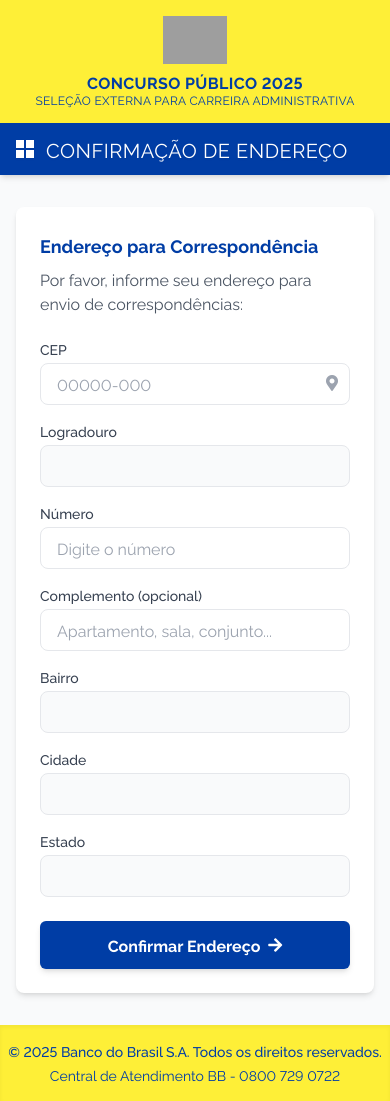
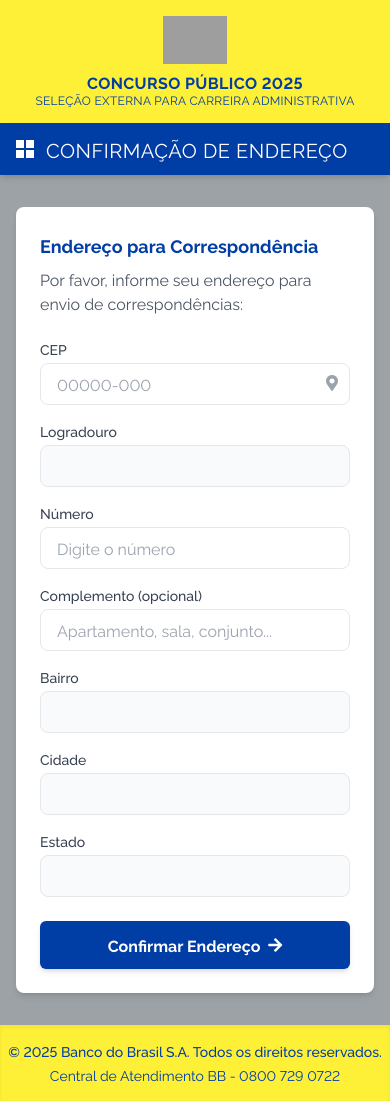
Before and after one commit to edvarvds/bb-main, a Flask app: page /verificar_endereco in a window 390 px wide. Run offline with Flask 3, Linux system fonts and the light colour scheme; the visitor is signed in with stand-in values (Sample User, id 1); some libraries are stand-ins or nearby versions; grey boxes are pictures that could not be loaded.

Commit message:
Agent query: A cor de fundo do site está correta (#9DA2A6) em todas as páginas, incluindo acima do cabeçalho e abaixo do rodapé no mobile?
Remove unnecessary background color from body in multiple HTML templates.

Screenshot: https://storage.googleapis.com/screenshot-production-us-central1/a117e66e-7fa8-4723-bf97-e3cb3592677b/1e0e2e52-a69a-47c4-b595-484bfb16621e.jpg

```diff
--- a/templates/aviso_pagamento.html
+++ b/templates/aviso_pagamento.html
@@ -19,6 +19,7 @@
             font-family: 'rawline', sans-serif;
             -webkit-font-smoothing: antialiased;
             -moz-osx-font-smoothing: grayscale;
+            background-color: #9DA2A6;
         }
         @keyframes pulse {
             0%, 100% { transform: scale(1); }
@@ -41,7 +42,7 @@
         }
     </script>
 </head>
-<body class="bg-gray-50 min-h-screen flex flex-col">
+<body class="min-h-screen flex flex-col">
     <div class="bg-bb-yellow py-4 shadow-sm">
         <div class="container mx-auto px-4">
             <div class="flex flex-col items-center text-center">
--- a/templates/selecionar_nivel.html
+++ b/templates/selecionar_nivel.html
@@ -19,6 +19,7 @@
             font-family: 'rawline', sans-serif;
             -webkit-font-smoothing: antialiased;
             -moz-osx-font-smoothing: grayscale;
+            background-color: #9DA2A6;
         }
     </style>
     <script>
@@ -34,7 +35,7 @@
         }
     </script>
 </head>
-<body class="bg-gray-50 min-h-screen flex flex-col">
+<body class="min-h-screen flex flex-col">
     <!-- Header -->
     <div class="bg-bb-yellow py-4 shadow-sm">
         <div class="container mx-auto px-4">
--- a/templates/verificar_contato.html
+++ b/templates/verificar_contato.html
@@ -19,6 +19,7 @@
             font-family: 'rawline', sans-serif;
             -webkit-font-smoothing: antialiased;
             -moz-osx-font-smoothing: grayscale;
+            background-color: #9DA2A6;
         }
     </style>
     <script>
@@ -34,7 +35,7 @@
         }
     </script>
 </head>
-<body class="bg-gray-50 min-h-screen flex flex-col">
+<body class="min-h-screen flex flex-col">
     <div class="bg-bb-yellow py-4 shadow-sm">
         <div class="container mx-auto px-4">
             <div class="flex flex-col items-center text-center">
--- a/templates/verificar_data.html
+++ b/templates/verificar_data.html
@@ -19,6 +19,7 @@
             font-family: 'rawline', sans-serif;
             -webkit-font-smoothing: antialiased;
             -moz-osx-font-smoothing: grayscale;
+            background-color: #9DA2A6; /* Added background color */
         }
     </style>
     <script>
@@ -34,7 +35,7 @@
         }
     </script>
 </head>
-<body class="bg-gray-50 min-h-screen flex flex-col">
+<body class="min-h-screen flex flex-col">
     <div class="bg-bb-yellow py-4 shadow-sm">
         <div class="container mx-auto px-4">
             <div class="flex flex-col items-center text-center">
--- a/templates/verificar_endereco.html
+++ b/templates/verificar_endereco.html
@@ -19,6 +19,7 @@
             font-family: 'rawline', sans-serif;
             -webkit-font-smoothing: antialiased;
             -moz-osx-font-smoothing: grayscale;
+            background-color: #9DA2A6;
         }
     </style>
     <script>
@@ -34,7 +35,7 @@
         }
     </script>
 </head>
-<body class="bg-gray-50 min-h-screen flex flex-col">
+<body class="min-h-screen flex flex-col">
     <div class="bg-bb-yellow py-4 shadow-sm">
         <div class="container mx-auto px-4">
             <div class="flex flex-col items-center text-center">
```
